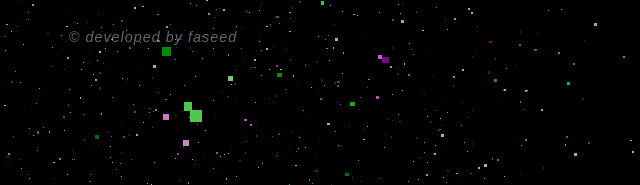
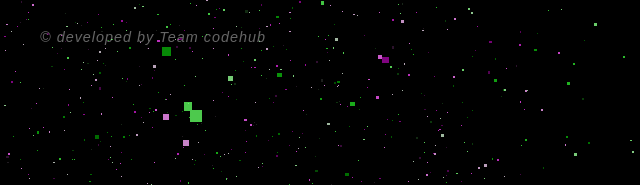
Before and after one commit to codehuboffl/codehuboffl.github.io, a plain HTML site: page index.html in a window 1280 px wide. Shown: the part 458-643 px from the top of the page, 487-1127 px from the left. Drawn offline with nearby package versions, Linux system fonts and the light colour scheme; animation ran at ten frames a second.

Commit message:
index.html

```diff
--- a/index.html
+++ b/index.html
@@ -109,7 +109,7 @@
     <div class="content">
         <h1>Welcome</h1>
         <button class="chat-button" id="chatButton">Chat Now</button>
-        <div class="watermark">© developed by faseed</div>
+        <div class="watermark">© developed by Team codehub</div>
     </div>
 
     <script src="https://cdnjs.cloudflare.com/ajax/libs/three.js/r128/three.min.js"></script>
```
